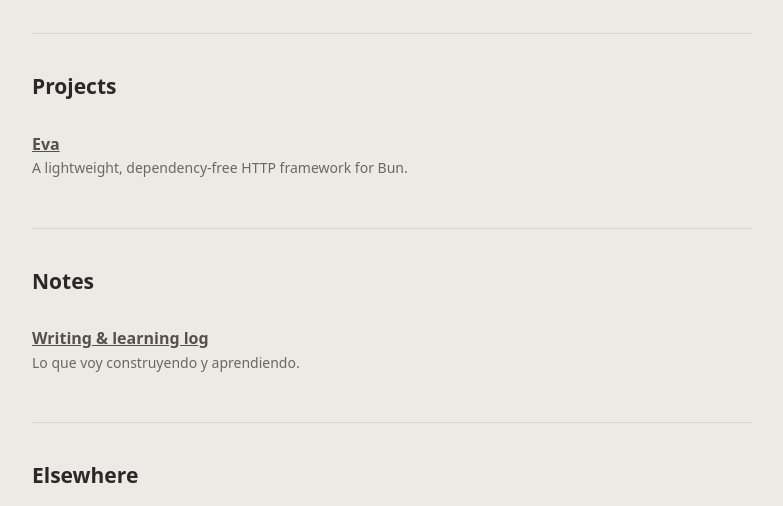
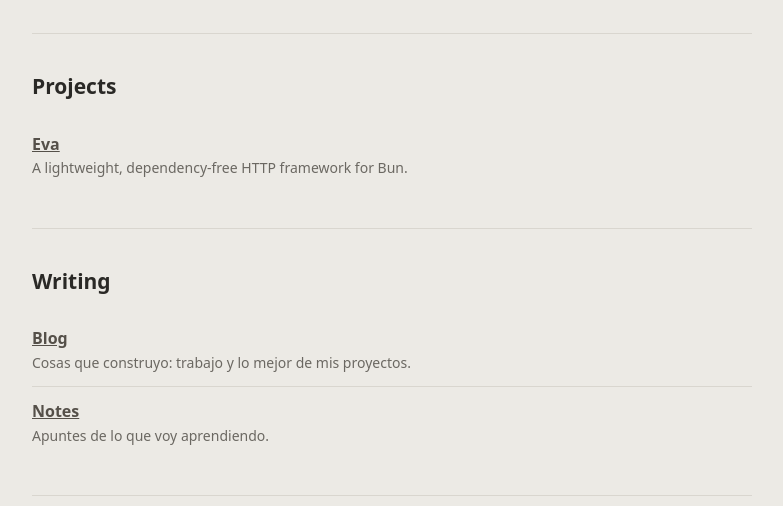
Before and after one commit to Albebu/Albebu.me, a website: page index.html in a window 1280 px wide. Shown: the part 244-750 px from the top of the page, without its empty margins (248-1031 px from the left). Drawn offline with Linux system fonts and the light colour scheme.

Commit message:
feat(landing): Link blog and notes separately

```diff
--- a/index.html
+++ b/index.html
@@ -144,12 +144,16 @@
         </ul>
       </section>
 
-      <section id="notes">
-        <h2>Notes</h2>
+      <section id="writing">
+        <h2>Writing</h2>
         <ul class="list">
           <li>
-            <a href="/blog/">Writing &amp; learning log</a>
-            <div class="desc">Lo que voy construyendo y aprendiendo.</div>
+            <a href="/blog/">Blog</a>
+            <div class="desc">Cosas que construyo: trabajo y lo mejor de mis proyectos.</div>
+          </li>
+          <li>
+            <a href="/notes/">Notes</a>
+            <div class="desc">Apuntes de lo que voy aprendiendo.</div>
           </li>
         </ul>
       </section>
```
